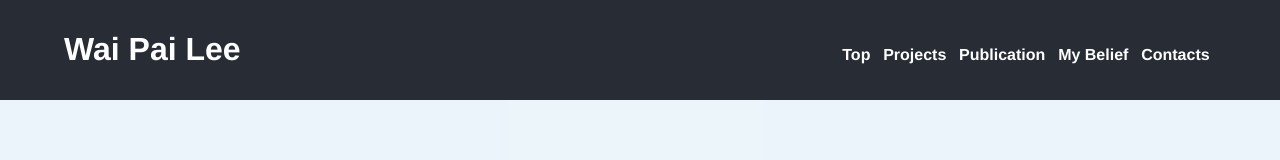
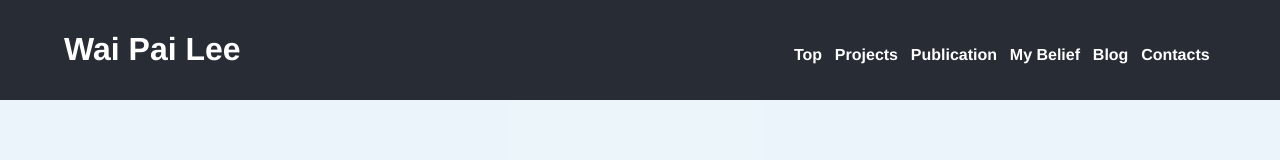
Before and after one commit to plwai/plwai_personal_page, a Gatsby site: page / in a window 1280 px wide. Shown: the top 160 px of the page. Built offline with nearby package versions, Linux system fonts and the light colour scheme; Gatsby itself is replaced by a stand-in of ours; some packages are replaced by stand-ins of ours; no server answers.

Commit message:
Fix small version cannot click

```diff
--- a/src/components/nav.js
+++ b/src/components/nav.js
@@ -21,6 +21,10 @@ const linkData = [
   {
     title: 'My Belief',
     to: '#belief',
+  },
+  {
+    title: 'Blog',
+    to: '#blog',
   },
   {
     title: 'Contacts',
--- a/src/components/styles/nav.style.js
+++ b/src/components/styles/nav.style.js
@@ -11,5 +11,6 @@ export const StyledNav = styled.nav`
     max-width: 100%;
     padding-top: 0;
     visibility: hidden;
+    display: none;
   }
 `;
```
